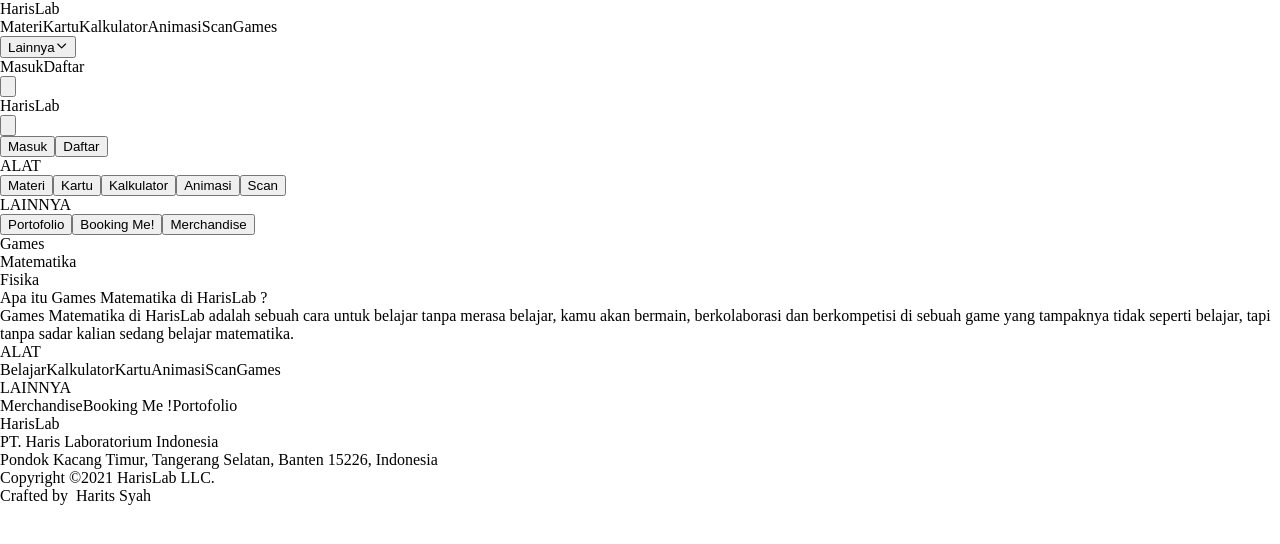
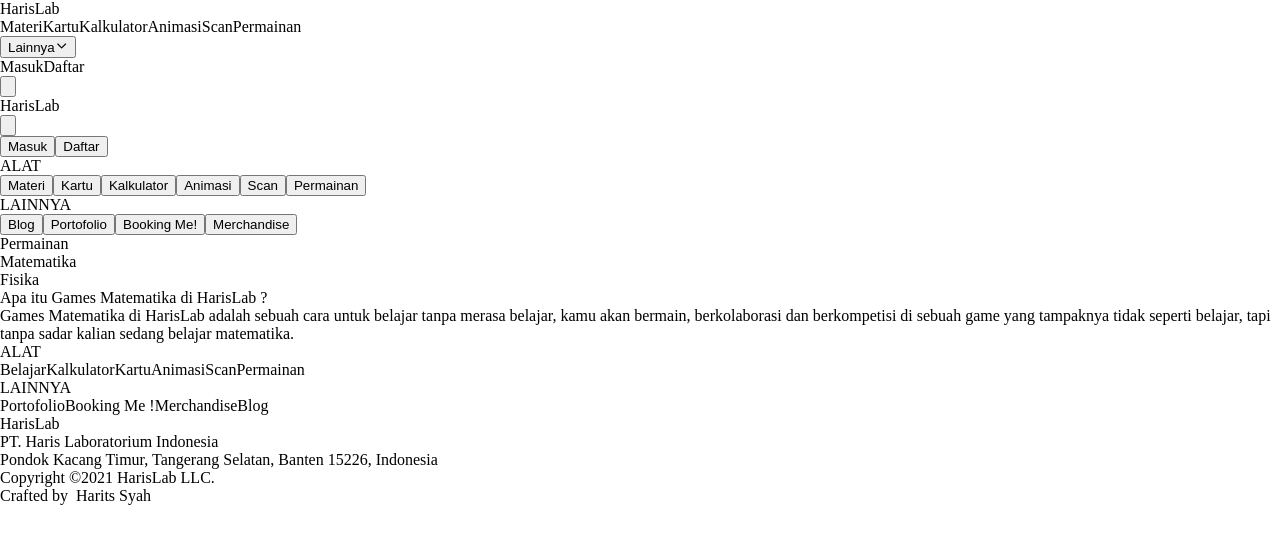
Before and after one commit to haris-laboratorium-indonesia/website, a Next.js app: page /gamesMath in a window 1280 px wide. Both pictures are taken after a click on the button 8 px from the left and 125 px from the top of the page. Shown: the top 544 px of the page. Built offline with nearby package versions, Linux system fonts and the light colour scheme.

Commit message:
a lot of small changes

```diff
--- a/components/Footer.js
+++ b/components/Footer.js
@@ -16,7 +16,7 @@
             <Link href="/calculatorMath">
               <a className={navigation}>Kalkulator</a>
             </Link>
-            <Link href="/flashcardMath">
+            <Link href="/flashCardMath">
               <a className={navigation}>Kartu</a>
             </Link>
             <Link href="/animationMath">
@@ -26,21 +26,25 @@
               <a className={navigation}>Scan</a>
             </Link>
             <Link href="/gamesMath">
-              <a className={navigation}>Games</a>
+              <a className={navigation}>Permainan</a>
             </Link>
           </div>
 
           {/* Lainnya */}
           <div className="w-full space-y-1 sm:w-1/2">
             <div className="text-sm ">LAINNYA</div>
+            <Link href="/portofolio">
+              <a className={navigation}>Portofolio</a>
+            </Link>
+
+            <Link href="/bookingMe">
+              <a className={navigation}>Booking Me !</a>
+            </Link>
             <Link href="/merchandise">
               <a className={navigation}>Merchandise</a>
             </Link>
-            <Link href="/bookingMe">
-              <a className={navigation}>Booking Me !</a>
-            </Link>
-            <Link href="/portofolio">
-              <a className={navigation}>Portofolio</a>
+            <Link href="/blog">
+              <a className={navigation}>Blog</a>
             </Link>
           </div>
         </article>
@@ -54,8 +58,7 @@
             PT. Haris Laboratorium Indonesia
           </div>
           <div className="mt-2 sm:text-sm">
-            Pondok Kacang Timur, Tangerang Selatan, Banten 15226,
-            Indonesia
+            Pondok Kacang Timur, Tangerang Selatan, Banten 15226, Indonesia
           </div>
           <div className="flex flex-col w-full mt-10 sm:text-sm sm:flex-row">
             <div>
--- a/components/Layout.js
+++ b/components/Layout.js
@@ -51,7 +51,7 @@
                   <a className={nav}>Scan</a>
                 </Link>
                 <Link href="/gamesMath">
-                  <a className={nav}>Games</a>
+                  <a className={nav}>Permainan</a>
                 </Link>
 
                 {/* Lainnya */}
@@ -290,10 +290,41 @@
                           </button>
                         )}
                       </Menu.Item>
+
+                      <Menu.Item>
+                        {({ active }) => (
+                          <button className="w-full text-left rounded-lg ">
+                            {active ? (
+                              <Link href="/gamesMath">
+                                <a>Permainan</a>
+                              </Link>
+                            ) : (
+                              <Link href="/gamesMath">
+                                <a>Permainan</a>
+                              </Link>
+                            )}
+                          </button>
+                        )}
+                      </Menu.Item>
                     </div>
                     {/* Lainnya */}
                     <div className="flex flex-col p-2 space-y-2 ">
                       <div className="text-xs text-[#45484a]">LAINNYA</div>
+                      <Menu.Item>
+                        {({ active }) => (
+                          <button className="w-full text-left rounded-lg ">
+                            {active ? (
+                              <Link href="/blog">
+                                <a>Blog</a>
+                              </Link>
+                            ) : (
+                              <Link href="/blog">
+                                <a>Blog</a>
+                              </Link>
+                            )}
+                          </button>
+                        )}
+                      </Menu.Item>
                       <Menu.Item>
                         {({ active }) => (
                           <button className="w-full text-left rounded-lg ">
--- a/components/WeCareAbout.js
+++ b/components/WeCareAbout.js
@@ -20,9 +20,7 @@
       </div>
       {/* Name */}
       <div className="my-2">
-        <h1 className="text-xl font-semibold text-gray-700 hover:underline">
-          {name}
-        </h1>
+        <h1 className="text-xl font-semibold ">{name}</h1>
       </div>
       {/* description */}
       <div className="text-gray-600">{description}</div>
--- a/components/What.js
+++ b/components/What.js
@@ -1,7 +1,7 @@
 export default function What({ title, description }) {
   return (
     <main className="max-w-4xl mx-auto mt-20 mb-5 sm:mt-20 sm:mb-10">
-      <section className="py-1 my-2 text-xl font-semibold text-transparent bg-clip-text bg-gradient-to-r from-blue-500 to-purple-600">
+      <section className="py-1 my-2 text-xl font-semibold ">
         {title}
       </section>
       <section>{description}</section>
--- a/pages/gamesMath.js
+++ b/pages/gamesMath.js
@@ -4,7 +4,7 @@
 export default function gamesMath() {
   return (
     <main className="max-w-4xl px-5 mx-auto lg:px-0">
-      <MathTab in="Games" to="gamesPhy" />
+      <MathTab in="Permainan" to="gamesPhy" />
 
       <What
         title="Apa itu Games Matematika di HarisLab ?"
--- a/pages/gamesPhy.js
+++ b/pages/gamesPhy.js
@@ -4,7 +4,7 @@
 export default function gamesMath() {
   return (
     <main className="max-w-4xl px-5 mx-auto lg:px-0">
-      <PhyTab in="Games" to="gamesMath" />
+      <PhyTab in="Permainan" to="gamesMath" />
 
       <What
         title="Apa itu Games Fisika di HarisLab ?"
--- a/pages/math/homeMath.js
+++ b/pages/math/homeMath.js
@@ -5,7 +5,7 @@
 export default function homeMath() {
   return (
     <main className="max-w-4xl px-5 mx-auto lg:px-0">
-      <MathTab in="Belajar" to="/phy/homePhy" />
+      <MathTab in="Materi" to="/phy/homePhy" />
 
       <section className="grid grid-cols-1 divide-y divide-gray-200 sm:grid-cols-3 sm:divide-y-0">
         <ChapterBox title="Lingkaran" to="linear" />
--- a/pages/phy/homePhy.js
+++ b/pages/phy/homePhy.js
@@ -5,7 +5,7 @@
 export default function homePhy() {
   return (
     <main className="max-w-4xl px-5 mx-auto lg:px-0">
-      <PhyTab in="Belajar" to="/math/homeMath" />
+      <PhyTab in="Materi" to="/math/homeMath" />
       <section className="grid grid-cols-1 divide-y divide-gray-200 sm:grid-cols-3 sm:divide-y-0 ">
         <ChapterBox title="Fluida Statis" to="fluida" />
         <ChapterBox title="Fluida Dinamis" to="fluidaDinamis" />
```
Also changed, not shown: pages/flashCardMath.js (+7 -5 lines), pages/index.js (+4 -4 lines).
